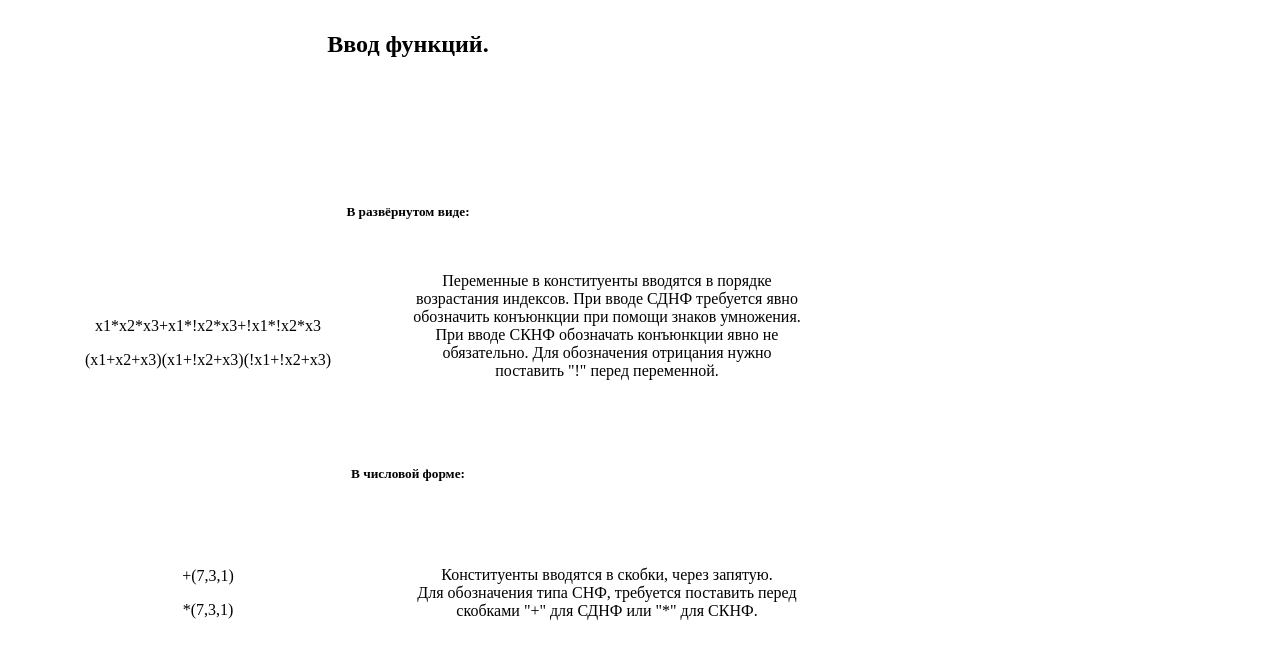
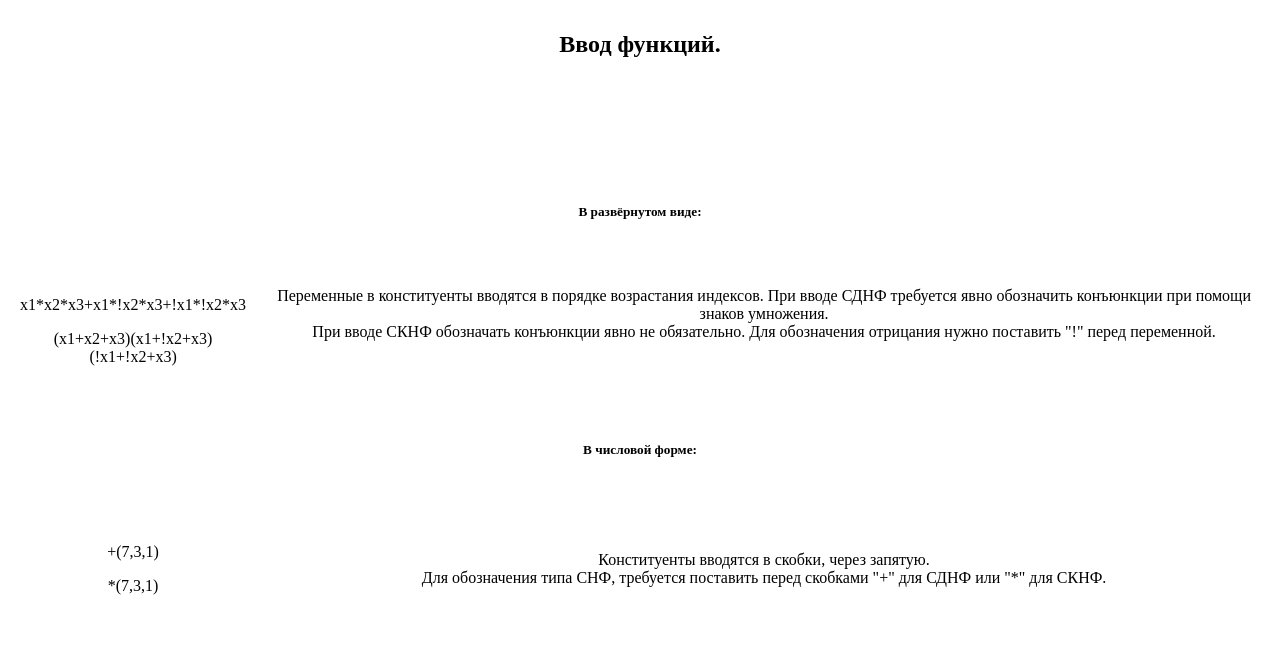
Before and after one commit to blenten/SNF, a plain HTML site: page help/index.htm in a window 1280 px wide. Drawn offline with Linux system fonts and the light colour scheme.

Commit message:
fix help width

```diff
--- a/help/index.htm
+++ b/help/index.htm
@@ -6,7 +6,7 @@
 </head>
 
 <body>
-<table width="800" border="0">
+<table border="0">
   <tr valign="middle">
     <td height="56" colspan="2" align="center"><h2>Ввод функций.</h2></td>
   </tr>
@@ -21,9 +21,9 @@
     <td height="80" colspan="2" align="center"><h5>В развёрнутом виде:</h5></td>
   </tr>
   <tr valign="middle">
-    <td width="394" height="150" align="center"><p>x1*x2*x3+x1*!x2*x3+!x1*!x2*x3</p>
+    <td height="150" align="center"><p>x1*x2*x3+x1*!x2*x3+!x1*!x2*x3</p>
     <p>(x1+x2+x3)(x1+!x2+x3)(!x1+!x2+x3)</p></td>
-    <td width="396" align="center" valign="middle"><p>Переменные в конституенты вводятся в порядке возрастания индексов. При вводе СДНФ требуется явно обозначить конъюнкции при помощи знаков умножения.<br />
+    <td  align="center" valign="middle"><p>Переменные в конституенты вводятся в порядке возрастания индексов. При вводе СДНФ требуется явно обозначить конъюнкции при помощи знаков умножения.<br />
       При вводе СКНФ обозначать конъюнкции явно не обязательно. Для обозначения отрицания нужно поставить &quot;!&quot; перед переменной.
     </p>
     <p>&nbsp;</p></td>
@@ -34,7 +34,7 @@
   <tr valign="middle">
     <td height="150" align="center"><p>+(7,3,1)</p>
     <p>*(7,3,1)</p></td>
-    <td width="396" align="center" valign="middle">Конституенты вводятся в скобки, через запятую.<br />
+    <td align="center" valign="middle">Конституенты вводятся в скобки, через запятую.<br />
       Для обозначения типа СНФ, требуется поставить перед скобками &quot;+&quot; для СДНФ или &quot;*&quot; для СКНФ.</td>
   </tr>
 </table>
```
